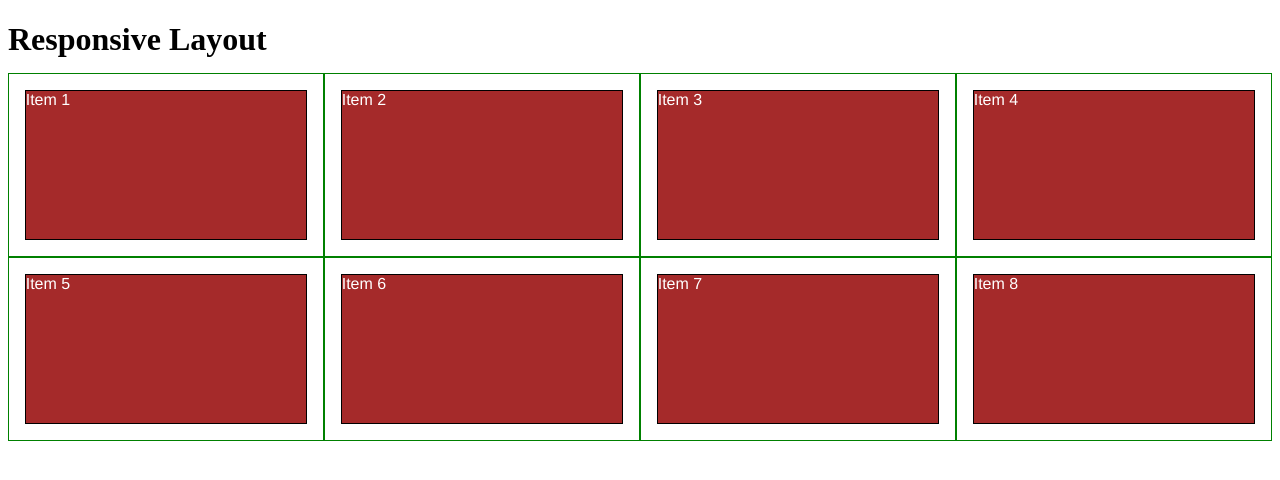
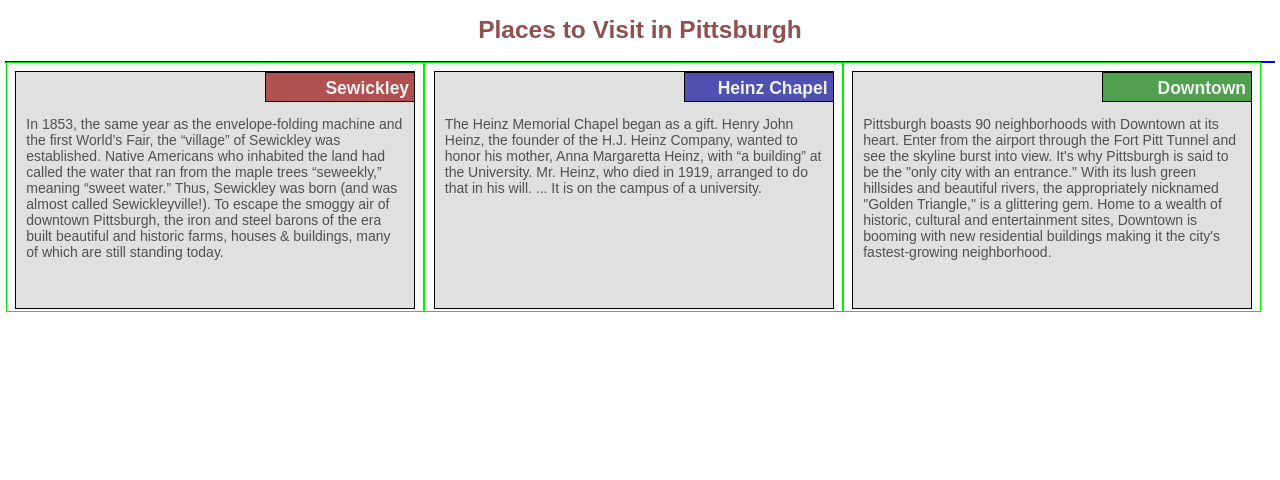
Before and after one commit to ckraymond/module_2, a plain HTML site: page index.html in a window 1280 px wide. Drawn offline with Linux system fonts and the light colour scheme.

Commit message:
Updated Homework

```diff
--- /dev/null
+++ b/css/style.css
@@ -0,0 +1,98 @@
+/********** Base styles **********/
+* {
+  box-sizing: border-box;
+}
+
+body {
+  font-family: Arial;
+  font-size: 14px;
+  color: #505050;
+  margin: 5px;
+}
+
+h1{
+  color: #905050;
+  text-align: center;
+  font-size: 175%
+}
+
+h2{
+  position: absolute;
+  top: -15px;
+  right: -1px;
+  height: 30px;
+  width: 150px;
+  border: 1px solid #000000;
+  text-transform: capitalize;
+  font-size: 125%;
+  text-align: right;
+  vertical-align: center;
+  padding: 5px;
+}
+
+#red {
+  background-color: #B05050;
+  color: #F0F0F0;
+}
+
+#blue {
+  background-color: #5050B0;
+  color: #F0F0F0;
+}
+
+#green {
+  background-color: #50A050;
+  color: #F0F0F0;
+}
+
+div{
+  border: 1px solid #0000F0;
+  margin: 0px;
+  padding: 0px;
+}
+
+div > div {
+  height: 250px;
+  border: 1px solid #00F000;
+  padding: 0px;
+  margin: 0px;
+  float:left;
+}
+
+div > div > div {
+  border: 1px solid #000000;
+  background-color: #E0E0E0;
+  width: 96%;
+  height: 96%;
+  padding: 30px 10px 10px 10px;
+  position: relative;
+  margin: 2%;
+}
+
+/* Simple Responsive Framework. */
+.row {
+  width: 100%;
+}
+
+/************** Responsive Framework - Desktop **************/
+@media (min-width: 992px){
+  .c1, .c2, .c3{
+    width: 33%;
+  }
+}
+
+/************** Responsive Framework - Tablet **************/
+@media (min-width: 768px) and (max-width: 991px){
+  .c1, .c2{
+    width: 50%;
+  }
+  .c3 {
+    width: 100%;
+  }
+}
+
+/************** Responsive Framework - Phone **************/
+@media (max-width: 767px){
+  .c1, .c2, .c3{
+    width: 100%;
+  }
--- a/index.html
+++ b/index.html
@@ -3,135 +3,42 @@
 <head>
 <meta charset="utf-8">
 <meta name="viewport" content="width=device-width, initial-scale=1">
-<title>Responsive Layout</title>
+<title>Places in Pittsburgh</title>
+<link rel="stylesheet" href="css/style.css">
 <style>
-
-/********** Base styles **********/
-* {
-  box-sizing: border-box;
-}
-h1 {
-  margin-bottom: 15px;
-}
-
-p {
-  border: 1px solid black;
-  background-color: #A52A2A;
-  width: 90%;
-  height: 150px;
-  margin-right: auto;
-  margin-left: auto;
-  font-family: Helvetica;
-  color: white;
-}
-
-/* Simple Responsive Framework. */
-.row {
-  width: 100%;
-}
-
-/********** Large devices only **********/
-@media (min-width: 1200px) {
-  .col-lg-1, .col-lg-2, .col-lg-3, .col-lg-4, .col-lg-5, .col-lg-6, .col-lg-7, .col-lg-8, .col-lg-9, .col-lg-10, .col-lg-11, .col-lg-12 {
-    float: left;
-    border: 1px solid green;
-  }
-  .col-lg-1 {
-    width: 8.33%;
-  }
-  .col-lg-2 {
-    width: 16.66%;
-  }
-  .col-lg-3 {
-    width: 25%;
-  }
-  .col-lg-4 {
-    width: 33.33%;
-  }
-  .col-lg-5 {
-    width: 41.66%;
-  }
-  .col-lg-6 {
-    width: 50%;
-  }
-  .col-lg-7 {
-    width: 58.33%;
-  }
-  .col-lg-8 {
-    width: 66.66%;
-  }
-  .col-lg-9 {
-    width: 74.99%;
-  }
-  .col-lg-10 {
-    width: 83.33%;
-  }
-  .col-lg-11 {
-    width: 91.66%;
-  }
-  .col-lg-12 {
-    width: 100%;
-  }
-}
-
-/********** Medium devices only **********/
-@media (min-width: 992px) and (max-width: 1199px) {
-  .col-md-1, .col-md-2, .col-md-3, .col-md-4, .col-md-5, .col-md-6, .col-md-7, .col-md-8, .col-md-9, .col-md-10, .col-md-11, .col-md-12 {
-    float: left;
-    border: 1px solid green;
-  }
-  .col-md-1 {
-    width: 8.33%;
-  }
-  .col-md-2 {
-    width: 16.66%;
-  }
-  .col-md-3 {
-    width: 25%;
-  }
-  .col-md-4 {
-    width: 33.33%;
-  }
-  .col-md-5 {
-    width: 41.66%;
-  }
-  .col-md-6 {
-    width: 50%;
-  }
-  .col-md-7 {
-    width: 58.33%;
-  }
-  .col-md-8 {
-    width: 66.66%;
-  }
-  .col-md-9 {
-    width: 74.99%;
-  }
-  .col-md-10 {
-    width: 83.33%;
-  }
-  .col-md-11 {
-    width: 91.66%;
-  }
-  .col-md-12 {
-    width: 100%;
-  }
-}
-
 </style>
 </head>
 <body>
-<h1>Responsive Layout</h1>
-
+<h1>Places to Visit in Pittsburgh</h1>
+<!---
+<div class = "row">
+  <div class="adj_width"><p>TEST ONE</p></div>
+  <div class="adj_width"><p>TEST ONE</p></div>
+  <div class="adj_width"><p>TEST ONE</p></div>
+</div>
+-->
 <div class="row">
-  <div class="col-lg-3 col-md-6"><p>Item 1</p></div>
-  <div class="col-lg-3 col-md-6"><p>Item 2</p></div>
-  <div class="col-lg-3 col-md-6"><p>Item 3</p></div>
-  <div class="col-lg-3 col-md-6"><p>Item 4</p></div>
-  <div class="col-lg-3 col-md-6"><p>Item 5</p></div>
-  <div class="col-lg-3 col-md-6"><p>Item 6</p></div>
-  <div class="col-lg-3 col-md-6"><p>Item 7</p></div>
-  <div class="col-lg-3 col-md-6"><p>Item 8</p></div>
+  <div class="c1">
+    <div>
+      <h2 id="red">Sewickley</h2>
+      <p>In 1853, the same year as the envelope-folding machine and the first World’s Fair, the “village” of Sewickley was established. Native Americans who inhabited the land had called the water that ran from the maple trees “seweekly,” meaning “sweet water.” Thus, Sewickley was born (and was almost called Sewickleyville!). To escape the smoggy air of downtown Pittsburgh, the iron and steel barons of the era built beautiful and historic farms, houses &amp; buildings, many of which are still standing today.
+      </p>
+    </div>
+  </div>
+  <div class="c2">
+    <div>
+      <h2 id = "blue">Heinz Chapel</h2>
+      <p>The Heinz Memorial Chapel began as a gift. Henry John Heinz, the founder of the H.J. Heinz Company, wanted to honor his mother, Anna Margaretta Heinz, with “a building” at the University. Mr. Heinz, who died in 1919, arranged to do that in his will. ... It is on the campus of a university.
+      </p>
+    </div>
+  </div>
+  <div class="c3">
+    <div>
+      <h2 id = "green">Downtown</h2>
+      <p>Pittsburgh boasts 90 neighborhoods with Downtown at its heart. Enter from the airport through the Fort Pitt Tunnel and see the skyline burst into view. It's why Pittsburgh is said to be the "only city with an entrance." With its lush green hillsides and beautiful rivers, the appropriately nicknamed "Golden Triangle," is a glittering gem. Home to a wealth of historic, cultural and entertainment sites, Downtown is booming with new residential buildings making it the city's fastest-growing neighborhood.
+      </p>
+    </div>
+  </div>
 </div>
 
 </body>
```
